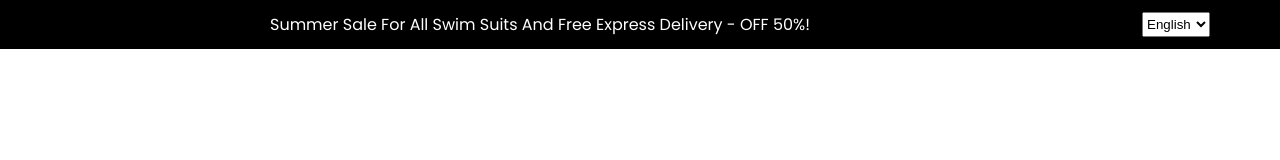
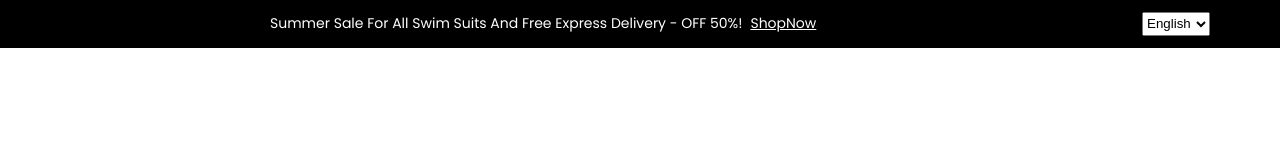
Before and after one commit to AndreyHunter/exclusive, a React (Vite) app: page / in a window 1280 px wide. Shown: the top 160 px of the page. Built offline with nearby package versions, Linux system fonts and the light colour scheme.

Commit message:
Added react-router-dom / Added some media-queries to topHeader

```diff
--- a/package.json
+++ b/package.json
@@ -12,7 +12,8 @@
 	},
 	"dependencies": {
 		"react": "^18.2.0",
-		"react-dom": "^18.2.0"
+		"react-dom": "^18.2.0",
+		"react-router-dom": "^6.23.1"
 	},
 	"devDependencies": {
 		"@types/react": "^18.3.3",
--- a/src/components/topHeader/TopHeader.jsx
+++ b/src/components/topHeader/TopHeader.jsx
@@ -1,16 +1,19 @@
+import { Link } from 'react-router-dom';
+
 import Container from '../container/Container';
 
 import styles from './topHeader.module.scss';
 
 const TopHeader = () => {
     return (
-        <div className={styles.bg}>
+        <section className={styles.bg}>
             <Container variant="default">
                 <div className={styles.content}>
-                    <div>
-                        <div>
+                    <div className={styles.message}>
+                        <div className={styles.message_text}>
                             Summer Sale For All Swim Suits And Free Express Delivery - OFF 50%!
                         </div>
+                        <Link className={styles.link}>ShopNow</Link>
                     </div>
                     <select>
                         <option value="english">English</option>
@@ -18,7 +21,7 @@ const TopHeader = () => {
                     </select>
                 </div>
             </Container>
-        </div>
+        </section>
     );
 };
 
--- a/src/components/topHeader/topHeader.module.scss
+++ b/src/components/topHeader/topHeader.module.scss
@@ -6,7 +6,33 @@
     // min-height: 50px;
     display: flex;
     justify-content: space-between;
+    gap: 10px;
     padding-left: 200px;
     padding-block: 12px;
     color: white;
+
+    @media (max-width: 968px) {
+        padding-left: 110px;
+    }
+
+    @media (max-width: 768px) {
+        padding-left: 0;
+    }
 }
+
+.message {
+    display: flex;
+    align-items: center;
+    gap: 8px;
+    &_text {
+        font-size: 0.875rem;
+        line-height: 150%;
+    }
+}
+
+.link {
+    font-size: 0.875rem;
+    line-height: 170%;
+    text-decoration-line: underline;
+    color: white;
+}
--- a/src/main.jsx
+++ b/src/main.jsx
@@ -1,12 +1,15 @@
 import React from 'react';
 import ReactDOM from 'react-dom/client';
+import { BrowserRouter as Router } from 'react-router-dom';
 
 import App from './app/App';
 
 import './index.scss';
 
 ReactDOM.createRoot(document.getElementById('root')).render(
-    <React.StrictMode>
-        <App />
-    </React.StrictMode>,
+    <Router>
+        <React.StrictMode>
+            <App />
+        </React.StrictMode>
+    </Router>,
 );
```
Also changed, not shown: 1 other file (tests, documents, lock files or other folders).
